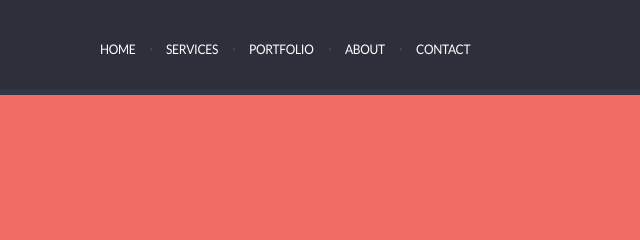
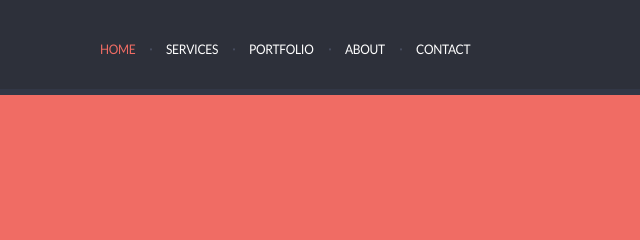
Before and after one commit to shulhan93/singolo, a plain HTML site: page index.html in a window 1280 px wide. Shown: the top 240 px of the page, 640-1280 px from the left. Drawn offline with Linux system fonts and the light colour scheme.

Commit message:
feat: add class .active to menu

```diff
--- a/index.html
+++ b/index.html
@@ -19,7 +19,7 @@
                 <nav class="navigation">
                     <ul class="menu">
                         <li class="menu__item">
-                            <a class="menu__link" href="#">home</a>
+                            <a class="menu__link active" href="#">home</a>
                         </li>
                         <li class="menu__item">
                             <a class="menu__link" href="#">services</a>
--- a/style.css
+++ b/style.css
@@ -123,6 +123,10 @@ body {
     -o-transition: color 0.3s;
     transition: color 0.3s;
     letter-spacing: -0.3px;
+}
+
+.menu__link.active {
+    color: #f06c64;
 }
 
 .menu__link:hover {
```
